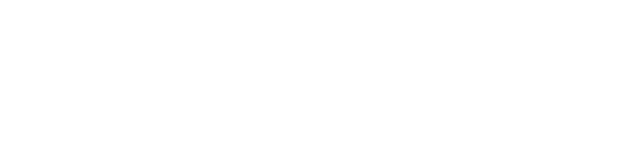
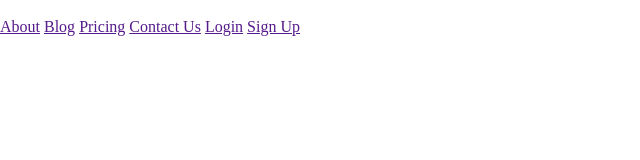
Before and after one commit to JusTJohnnyS/Final, a plain HTML site: page index.html in a window 1280 px wide. Shown: the whole page, without its empty margins (0-640 px from the left). Drawn offline with Linux system fonts and the light colour scheme.

Commit message:
Added Photos

```diff
--- a/css/styles.css
+++ b/css/styles.css
@@ -0,0 +1,5 @@
+*{
+    box-sizing: border-box;
+    margin:0;
+    padding:0;
+}
--- a/index.html
+++ b/index.html
@@ -4,10 +4,25 @@
 	<meta charset="UTF-8">
 	<meta http-equiv="X-UA-Compatible" context="IE=edge">
 	<meta name="viewport" content="width=device-width, initial">
-    <link rel="stylesheet" type="text/css" href="css/styles.css" />
-<title>Document</title>
+	<link rel="stylesheet" type="text/css" href="css/styles.css" />
+
+<title>Final Project</title>
+
 </head>
 <body>
+		<nav>
+			<a href="">
+				<img src="">
+			</a>
+			<div class="nav__links">
+				<a href="" class="nav__link">About</a>
+				<a href="" class="nav__link">Blog</a>
+				<a href="" class="nav__link">Pricing</a>
+				<a href="" class="nav__link">Contact Us</a>
+				<a href="" class="nav__link">Login</a>
+				<a href="" class="nav__link">Sign Up</a>
+			</div>
+		</nav>
 
 </body>
 </html>
```
Also changed, not shown: images/customers.png (added), images/icon-1.svg (added), images/landingimage.svg (added), images/qualityimage.png (added), images/reactlogo.svg (added), images/stepsimage.png (added), images/testimonials.svg (added), images/treact.svg (added), images/values.svg (added).
